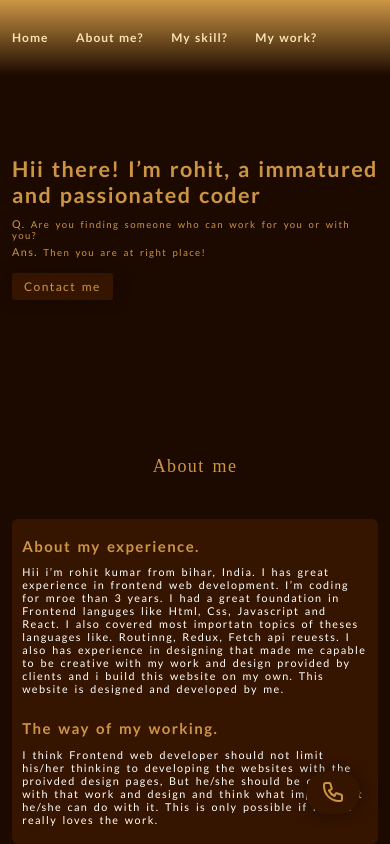
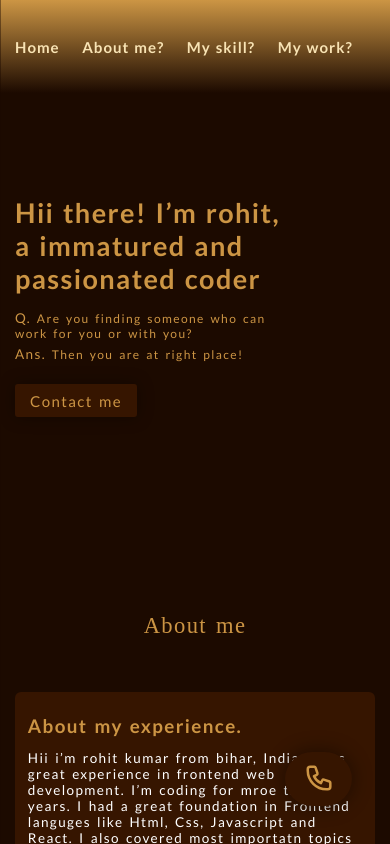
Before and after one commit to rohit063kr/work-with-rohit, a React (Create React App) app: page / in a window 390 px wide. Shown: the top 844 px of the page. Built offline with nearby package versions, Linux system fonts and the light colour scheme; no server answers; a web font is replaced by a local one.

Commit message:
responsivenss added

```diff
--- a/src/components/ContactMe/ContactMe.js
+++ b/src/components/ContactMe/ContactMe.js
@@ -40,7 +40,7 @@ const ContactMe = function () {
       <h1 className="heading--primary sectional-heading contact__heading">
         Contact me.
         <br />
-        rohit063kr@gmail.com
+        rohit0630kr@gmail.com
       </h1>
       <div className="contact__item">
         <img className="contact__logo" src={gmailLogo} />
--- a/src/components/Header/Header.scss
+++ b/src/components/Header/Header.scss
@@ -2,11 +2,21 @@
   margin: 26rem 0;
   display: flex;
 
+  &__text-box {
+    @media only screen and (max-width: 800px) {
+      width: 80%;
+    }
+  }
+
   &__text-box > *:not(:last-child) {
     margin-bottom: 1.3rem;
 
+    @media only screen and (max-width: 800px) {
+      margin-bottom: 1.6rem;
+    }
+
     @media only screen and (max-width: 600px) {
-      margin-bottom: 1.5rem;
+      margin-bottom: 2rem;
     }
   }
 
--- a/src/components/MyWork/MyWork.js
+++ b/src/components/MyWork/MyWork.js
@@ -6,8 +6,6 @@ import MyWorkCard from "./MyWorkCard";
 
 const MyWork = function () {
   const [data, setData] = useState();
-
-  useEffect(() => {});
 
   useEffect(() => {
     const fetchWorks = async function () {
--- a/src/components/Navigation/Navigation.scss
+++ b/src/components/Navigation/Navigation.scss
@@ -9,19 +9,23 @@
     display: flex;
     align-items: center;
     list-style: none;
+
+    & > *:not(:last-child) {
+      margin-right: 4.6rem;
+
+      @media only screen and (max-width: 450px) {
+        margin-right: 3rem;
+      }
+
+      @media only screen and (max-width: 380px) {
+        font-size: 1.6rem;
+      }
+    }
   }
 
   &__list-item {
     padding: 5rem 0rem;
-
-    &:not(:last-child) {
-      margin-right: 4.6rem;
-    }
-
-    @media only screen and (max-width: 500px) {
-      margin-right: 4rem;
-      padding: 5rem 0rem;
-    }
+    font-size: 2rem;
   }
 
   &__link {
@@ -30,7 +34,7 @@
     // font-weight: 300;
     font-family: "Lato";
     font-weight: 700;
-    font-size: 2rem;
+    font-size: inherit;
     color: rgb(248, 227, 180);
     text-decoration: none;
     letter-spacing: 1.5px;
--- a/src/index.scss
+++ b/src/index.scss
@@ -18,7 +18,7 @@ html {
   }
 
   @media only screen and (max-width: 400px) {
-    font-size: 37.5%;
+    // font-size: 37.5%;
   }
 }
 
```
